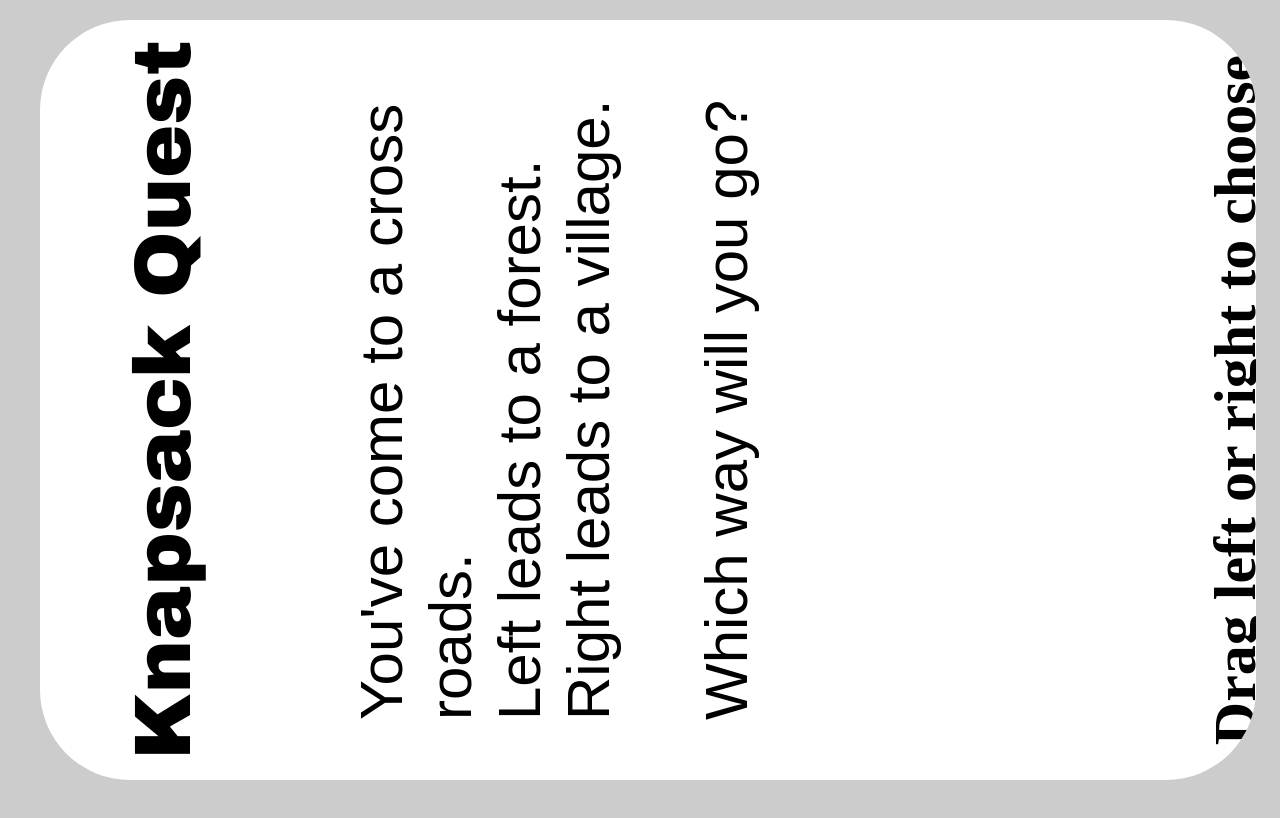
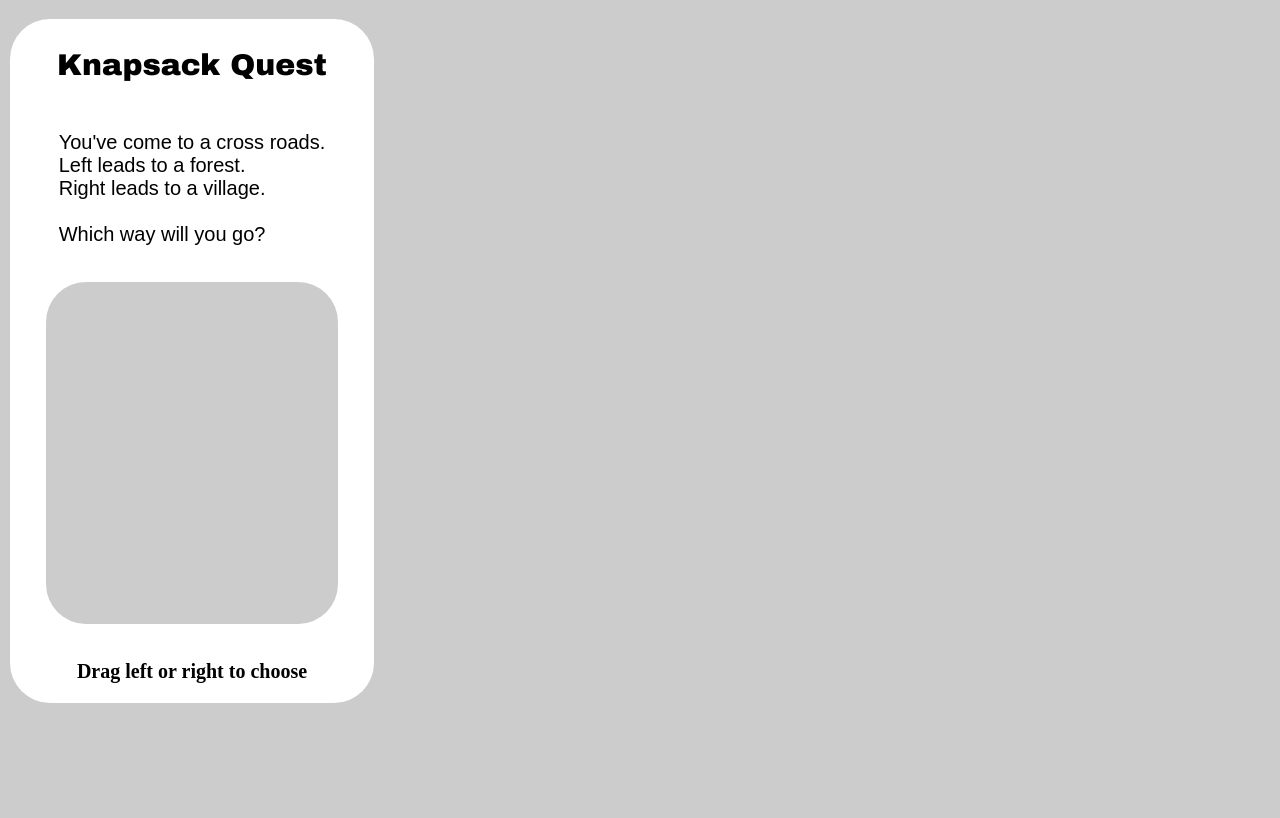
Before and after one commit to madmarcel/js13k2021, a website built with webpack: page src/index.html in a window 1280 px wide. Built offline with nearby package versions, Linux system fonts and the light colour scheme.

Commit message:
fix size

```diff
--- a/src/style.css
+++ b/src/style.css
@@ -14,15 +14,17 @@ body {
 #w {
     display: flex;
     justify-content: center;
-    height: 100%;
+    /* height: 100%; */
     align-items: top;
+    height: 90vh;
+    width: 48vh;
 }
 
 /* bg panel */
 #panel {
     display: flex;
     background-color: white;
-    border-radius: 90px;
+    border-radius: 40px;
     width: 95%;
     height: 95%;
     margin-top: 5%;
@@ -32,28 +34,28 @@ body {
 
 h1 {
     margin: 1em auto;
-    font: 80px 'Arial Black'; /* ,sans-serif'; */
+    font: 30px 'Arial Black'; /* ,sans-serif'; */
 }
 
 h2 {
     margin: 1em auto;
-    font-size: 60px;
+    font-size: 20px;
 }
 
 #choice {
     display: flex;
     justify-content: center;
     margin: 1em;
-    font: 60px 'Arial';
+    font: 20px 'Arial';
 }
 
 #choicewrapper {
-    margin: 10em auto;
+    margin: 1em auto;
     display: block;
     background-color: mintcream;
-    width: 60%;
+    width: 80%;
     height: 50%;
-    border-radius: 90px;
+    border-radius: 40px;
 }
 
 #choicepic {
@@ -64,17 +66,12 @@ h2 {
     background-color: #ccc;
     width: 100%;
     height: 100%;
-    border-radius: 90px;
+    border-radius: 40px;
 
     transition: all .1s ease-in-out;
 }
-
-.rotated90 {
-    transform:rotate(90deg);
-}
-
+/*
 @media screen and (orientation: landscape) {
-    /* not happy */
     html {
         transform: rotate(-90deg);
         transform-origin: left top;
@@ -86,3 +83,4 @@ h2 {
         left: 0;
     }
 }
+*/
```
